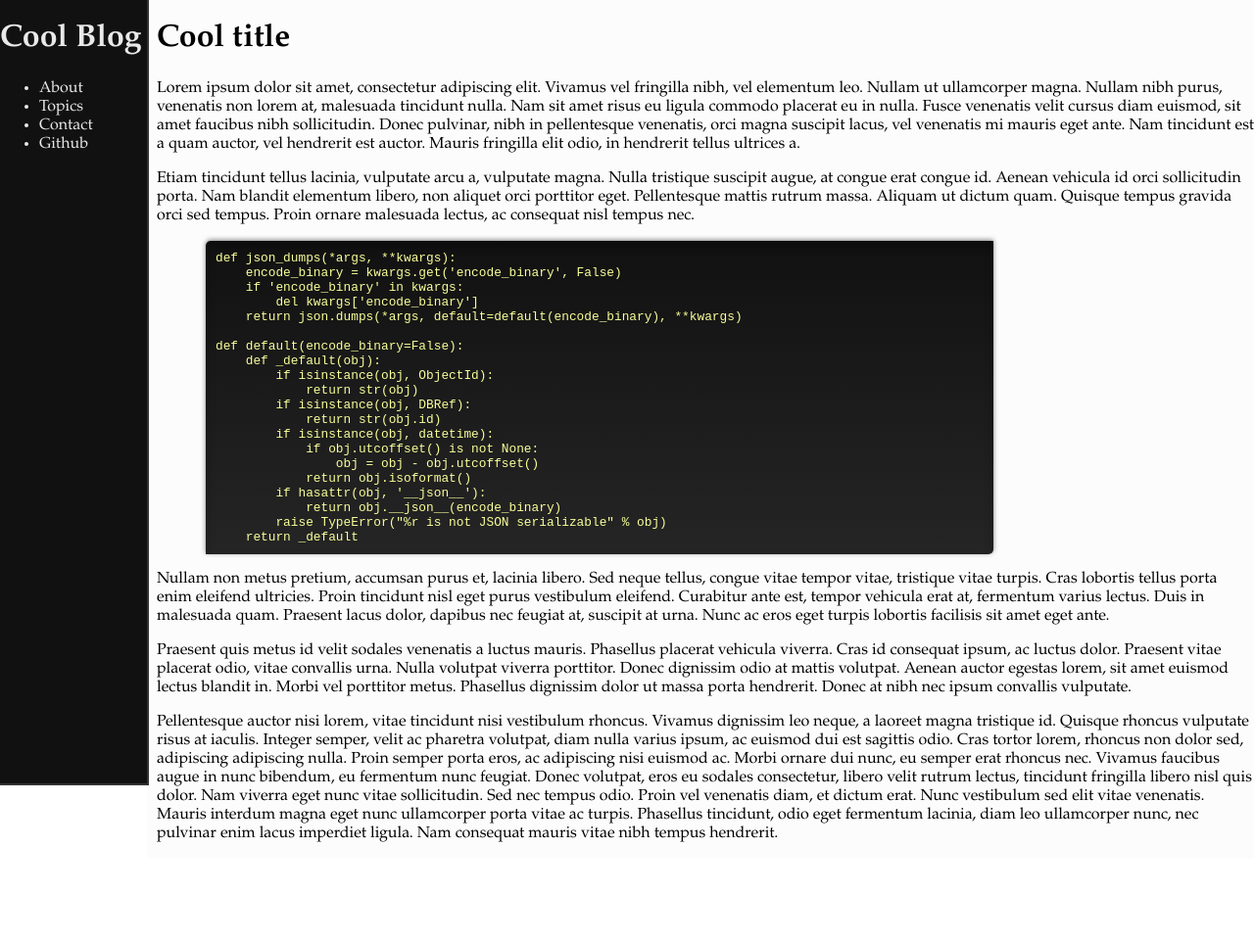
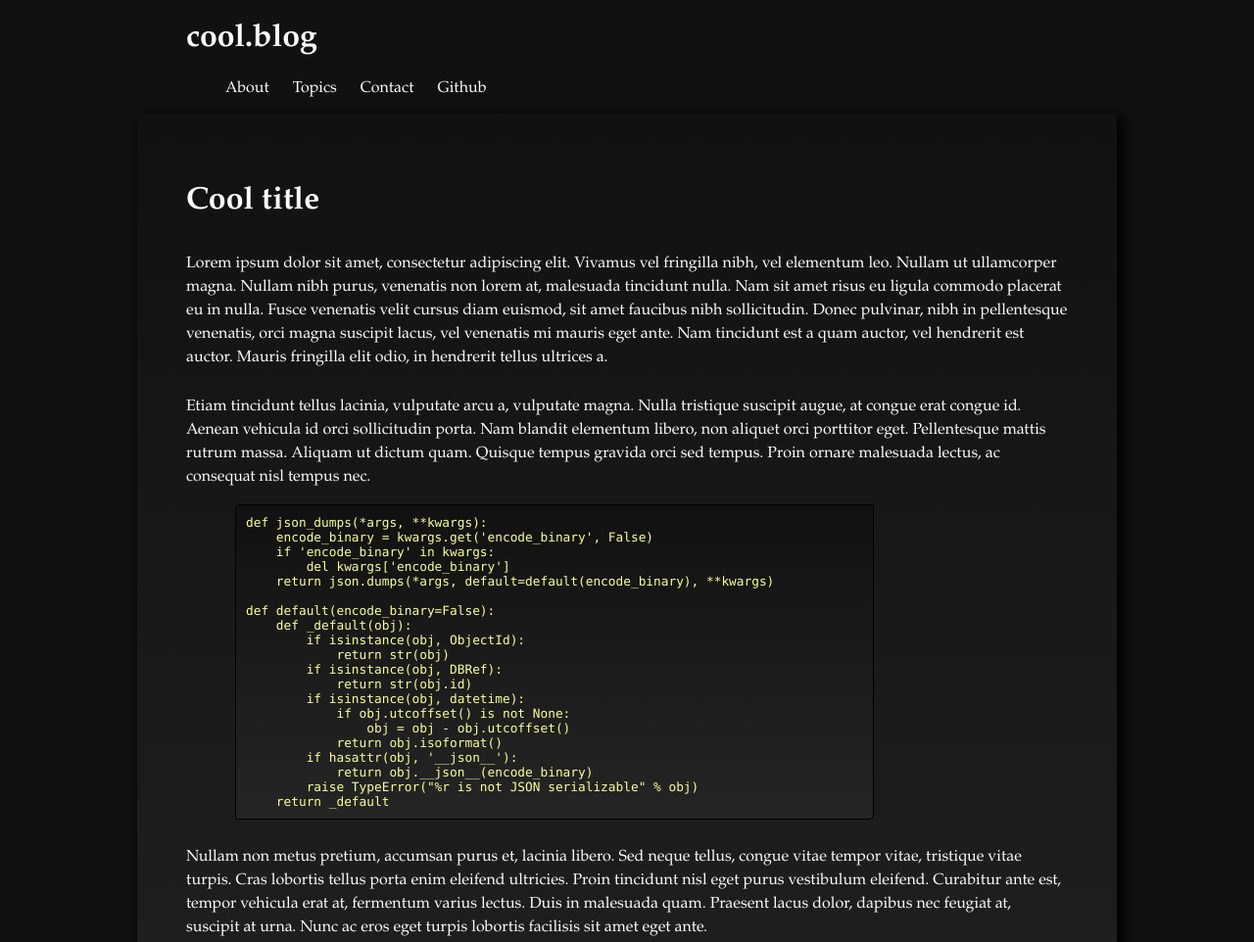
Before and after one commit to thinkpad20/thinkpad20.github.io, a plain HTML site: page index.html in a window 1280 px wide. Shown: the top 962 px of the page at 98% size. Before the commit the page ends 877 px from the top, so only its background shows below. Drawn offline with Linux system fonts and the light colour scheme; a web font is replaced by a local one.

Commit message:
updated style

```diff
--- a/index.html
+++ b/index.html
@@ -2,14 +2,16 @@
 <html>
 <head>
   <title>Blargh</title>
+  <link href='http://fonts.googleapis.com/css?family=Fjord+One' rel='stylesheet' type='text/css'>
   <link rel="stylesheet" href="style.css"/>
 </head>
 <body>
-<div id="site-nav">
+
+<div id="title-bar">
   <hgroup>
-    <h1>Cool Blog</h1>
+    <h1>cool.blog</h1>
   </hgroup>
-  <ul class="site-links">
+  <ul class="title-links">
     <li><a href="#">About</a></li>
     <li><a href="#">Topics</a></li>
     <li><a href="#">Contact</a></li>
@@ -21,7 +23,7 @@
   <h1>Cool title</h1>
   <p>Lorem ipsum dolor sit amet, consectetur adipiscing elit. Vivamus vel fringilla nibh, vel elementum leo. Nullam ut ullamcorper magna. Nullam nibh purus, venenatis non lorem at, malesuada tincidunt nulla. Nam sit amet risus eu ligula commodo placerat eu in nulla. Fusce venenatis velit cursus diam euismod, sit amet faucibus nibh sollicitudin. Donec pulvinar, nibh in pellentesque venenatis, orci magna suscipit lacus, vel venenatis mi mauris eget ante. Nam tincidunt est a quam auctor, vel hendrerit est auctor. Mauris fringilla elit odio, in hendrerit tellus ultrices a.</p>
 
-<p>Etiam tincidunt tellus lacinia, vulputate arcu a, vulputate magna. Nulla tristique suscipit augue, at congue erat congue id. Aenean vehicula id orci sollicitudin porta. Nam blandit elementum libero, non aliquet orci porttitor eget. Pellentesque mattis rutrum massa. Aliquam ut dictum quam. Quisque tempus gravida orci sed tempus. Proin ornare malesuada lectus, ac consequat nisl tempus nec.</p>
+  <p>Etiam tincidunt tellus lacinia, vulputate arcu a, vulputate magna. Nulla tristique suscipit augue, at congue erat congue id. Aenean vehicula id orci sollicitudin porta. Nam blandit elementum libero, non aliquet orci porttitor eget. Pellentesque mattis rutrum massa. Aliquam ut dictum quam. Quisque tempus gravida orci sed tempus. Proin ornare malesuada lectus, ac consequat nisl tempus nec.</p>
 
 <pre>
 def json_dumps(*args, **kwargs):
@@ -46,11 +48,11 @@ def default(encode_binary=False):
     return _default
 </pre>
 
-<p>Nullam non metus pretium, accumsan purus et, lacinia libero. Sed neque tellus, congue vitae tempor vitae, tristique vitae turpis. Cras lobortis tellus porta enim eleifend ultricies. Proin tincidunt nisl eget purus vestibulum eleifend. Curabitur ante est, tempor vehicula erat at, fermentum varius lectus. Duis in malesuada quam. Praesent lacus dolor, dapibus nec feugiat at, suscipit at urna. Nunc ac eros eget turpis lobortis facilisis sit amet eget ante.</p>
+  <p>Nullam non metus pretium, accumsan purus et, lacinia libero. Sed neque tellus, congue vitae tempor vitae, tristique vitae turpis. Cras lobortis tellus porta enim eleifend ultricies. Proin tincidunt nisl eget purus vestibulum eleifend. Curabitur ante est, tempor vehicula erat at, fermentum varius lectus. Duis in malesuada quam. Praesent lacus dolor, dapibus nec feugiat at, suscipit at urna. Nunc ac eros eget turpis lobortis facilisis sit amet eget ante.</p>
 
-<p>Praesent quis metus id velit sodales venenatis a luctus mauris. Phasellus placerat vehicula viverra. Cras id consequat ipsum, ac luctus dolor. Praesent vitae placerat odio, vitae convallis urna. Nulla volutpat viverra porttitor. Donec dignissim odio at mattis volutpat. Aenean auctor egestas lorem, sit amet euismod lectus blandit in. Morbi vel porttitor metus. Phasellus dignissim dolor ut massa porta hendrerit. Donec at nibh nec ipsum convallis vulputate.</p>
+  <p>Praesent quis metus id velit sodales venenatis a luctus mauris. Phasellus placerat vehicula viverra. Cras id consequat ipsum, ac luctus dolor. Praesent vitae placerat odio, vitae convallis urna. Nulla volutpat viverra porttitor. Donec dignissim odio at mattis volutpat. Aenean auctor egestas lorem, sit amet euismod lectus blandit in. Morbi vel porttitor metus. Phasellus dignissim dolor ut massa porta hendrerit. Donec at nibh nec ipsum convallis vulputate.</p>
 
-<p>Pellentesque auctor nisi lorem, vitae tincidunt nisi vestibulum rhoncus. Vivamus dignissim leo neque, a laoreet magna tristique id. Quisque rhoncus vulputate risus at iaculis. Integer semper, velit ac pharetra volutpat, diam nulla varius ipsum, ac euismod dui est sagittis odio. Cras tortor lorem, rhoncus non dolor sed, adipiscing adipiscing nulla. Proin semper porta eros, ac adipiscing nisi euismod ac. Morbi ornare dui nunc, eu semper erat rhoncus nec. Vivamus faucibus augue in nunc bibendum, eu fermentum nunc feugiat. Donec volutpat, eros eu sodales consectetur, libero velit rutrum lectus, tincidunt fringilla libero nisl quis dolor. Nam viverra eget nunc vitae sollicitudin. Sed nec tempus odio. Proin vel venenatis diam, et dictum erat. Nunc vestibulum sed elit vitae venenatis. Mauris interdum magna eget nunc ullamcorper porta vitae ac turpis. Phasellus tincidunt, odio eget fermentum lacinia, diam leo ullamcorper nunc, nec pulvinar enim lacus imperdiet ligula. Nam consequat mauris vitae nibh tempus hendrerit.</p>
+  <p>Pellentesque auctor nisi lorem, vitae tincidunt nisi vestibulum rhoncus. Vivamus dignissim leo neque, a laoreet magna tristique id. Quisque rhoncus vulputate risus at iaculis. Integer semper, velit ac pharetra volutpat, diam nulla varius ipsum, ac euismod dui est sagittis odio. Cras tortor lorem, rhoncus non dolor sed, adipiscing adipiscing nulla. Proin semper porta eros, ac adipiscing nisi euismod ac. Morbi ornare dui nunc, eu semper erat rhoncus nec. Vivamus faucibus augue in nunc bibendum, eu fermentum nunc feugiat. Donec volutpat, eros eu sodales consectetur, libero velit rutrum lectus, tincidunt fringilla libero nisl quis dolor. Nam viverra eget nunc vitae sollicitudin. Sed nec tempus odio. Proin vel venenatis diam, et dictum erat. Nunc vestibulum sed elit vitae venenatis. Mauris interdum magna eget nunc ullamcorper porta vitae ac turpis. Phasellus tincidunt, odio eget fermentum lacinia, diam leo ullamcorper nunc, nec pulvinar enim lacus imperdiet ligula. Nam consequat mauris vitae nibh tempus hendrerit.</p>
 </div>
 
 </body>
--- a/style.css
+++ b/style.css
@@ -1,5 +1,7 @@
 body {
-  font-family: Garamond, Serif;
+  font-family: 'Lantinghei TC', 'Fjord One', Garamond, Serif;
+  background-color: #111;
+  color: #FCFCFC;
 }
 
 html,body { height:100%; }
@@ -9,27 +11,36 @@ a {
   color: inherit;
 }
 
-#site-nav {
-  /*float: left;*/
-  position: fixed;
-  top: 0;
-  bottom: 0;
-  left: 0;
-  background-color: #111;
-  width: 150px;
-  color: #E9E9E9;
-  z-index: 1;
-  box-shadow: 1px 1px 0.5px 1px #333;
+#title-bar {
+  max-width: 900px;
+  margin: 0 auto;
+}
+
+#title-bar ul {
+  list-style: none;
+  padding-left: none;
+}
+
+#title-bar li {
+  display: inline;
+  list-style-type: none;
+  padding-right: 20px;
 }
 
 #main {
-  position: absolute;
-  left: 150px;
-  top: 0px;
-  padding-left: 10px;
-  float: right;
-  z-index: 0;
-  background-color: #FCFCFC;
+  max-width: 900px;
+  margin: 0 auto;
+  padding-top: 50px;
+  padding-left: 50px;
+  padding-right: 50px;
+  padding-bottom: 50px;
+  background: linear-gradient(#111, #252525);
+  box-shadow: 5px 5px 15px 2px black;
+}
+
+#main p {
+  line-height: 150%;
+  padding-top: 10px;
 }
 
 #main pre {
@@ -41,10 +52,9 @@ a {
   font-weight: lighter;
   overflow: scroll;
   color: #F9FF99;
-  font-family: 'Source Code Pro', monospace;
+  font-family: 'Source Code Pro', Monaco, monospace;
   border-top-left-radius: 5px;
   border-bottom-right-radius: 5px;
-  box-shadow: inset 0 5px 10px rgba(0,0,0,.3),
-                    0 5px 0 rgba(255,255,255,.1),
-                    0 -1px 5px rgba(0,0,0,.5);
+  border: 1px solid;
+  border-color: black;
 }
```
